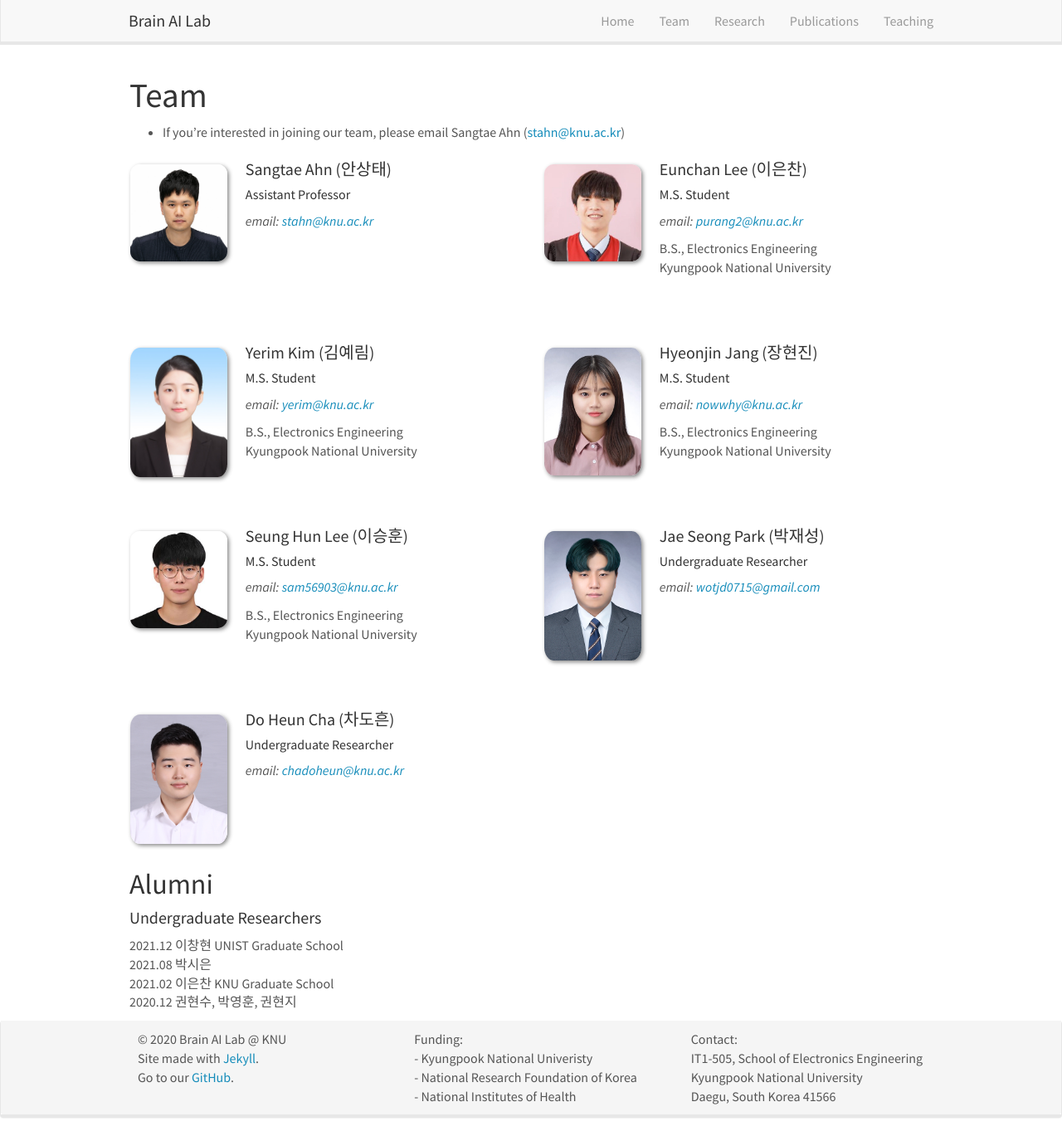
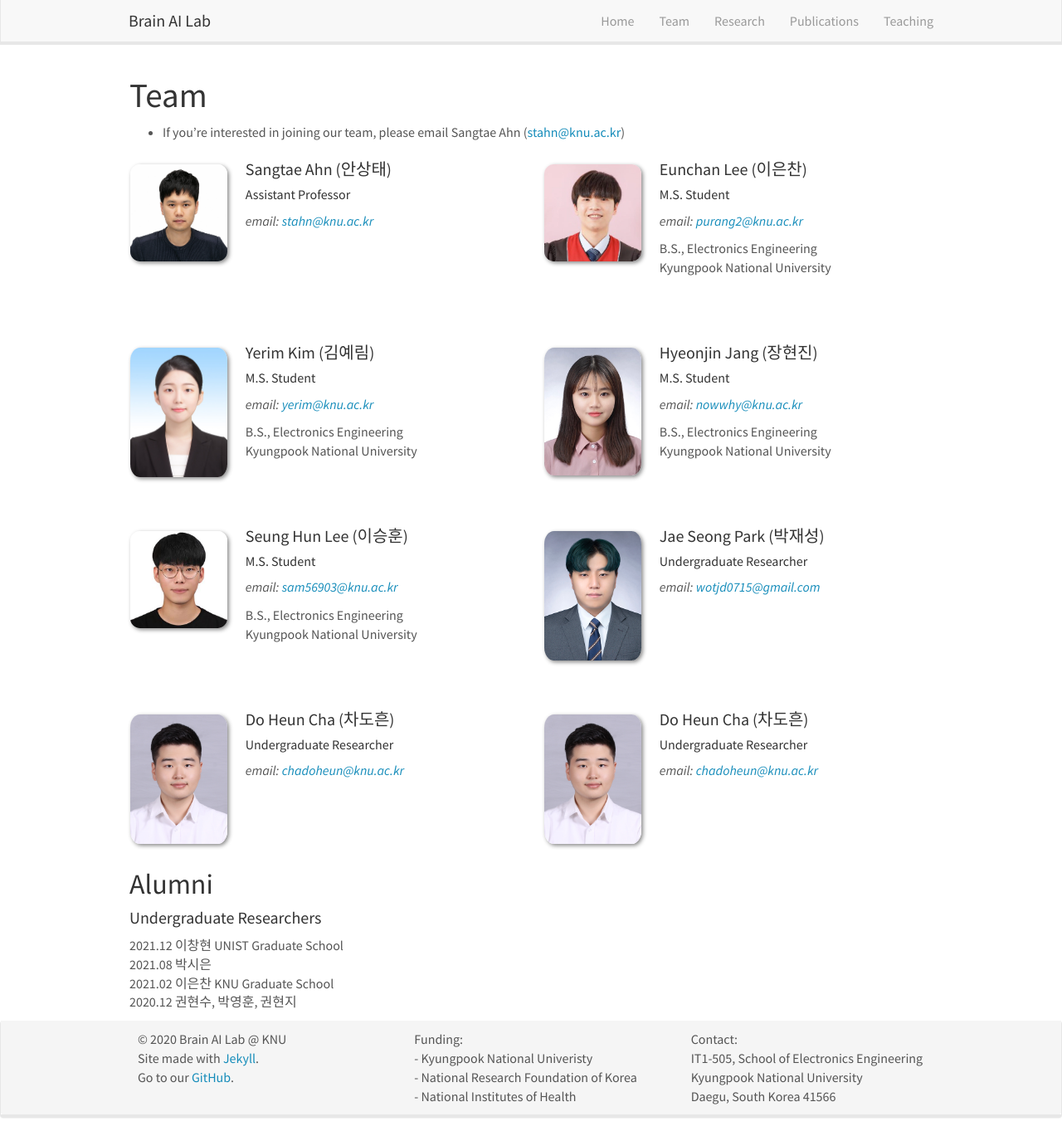
Before and after one commit to KNU-BrainAI/knu-brainai.github.io, a Jekyll site: the page built from _pages/team.md, in a window 1280 px wide and 1369 px high. Shown: the whole window at 83% size. Built offline with Jekyll 4.4.1, drawn with Linux system fonts in a browser that asks for light colours; nearby versions of some CDN libraries.

Commit message:
Update team_members.yml

```diff
--- a/_data/team_members.yml
+++ b/_data/team_members.yml
@@ -50,3 +50,10 @@
   email: chadoheun@knu.ac.kr
   number_educ: 1
   education1:
+
+- name: Do Heun Cha (차도흔)
+  photo: DHCha.jpg
+  info: Undergraduate Researcher
+  email: chadoheun@knu.ac.kr
+  number_educ: 1
+  education1:
```
